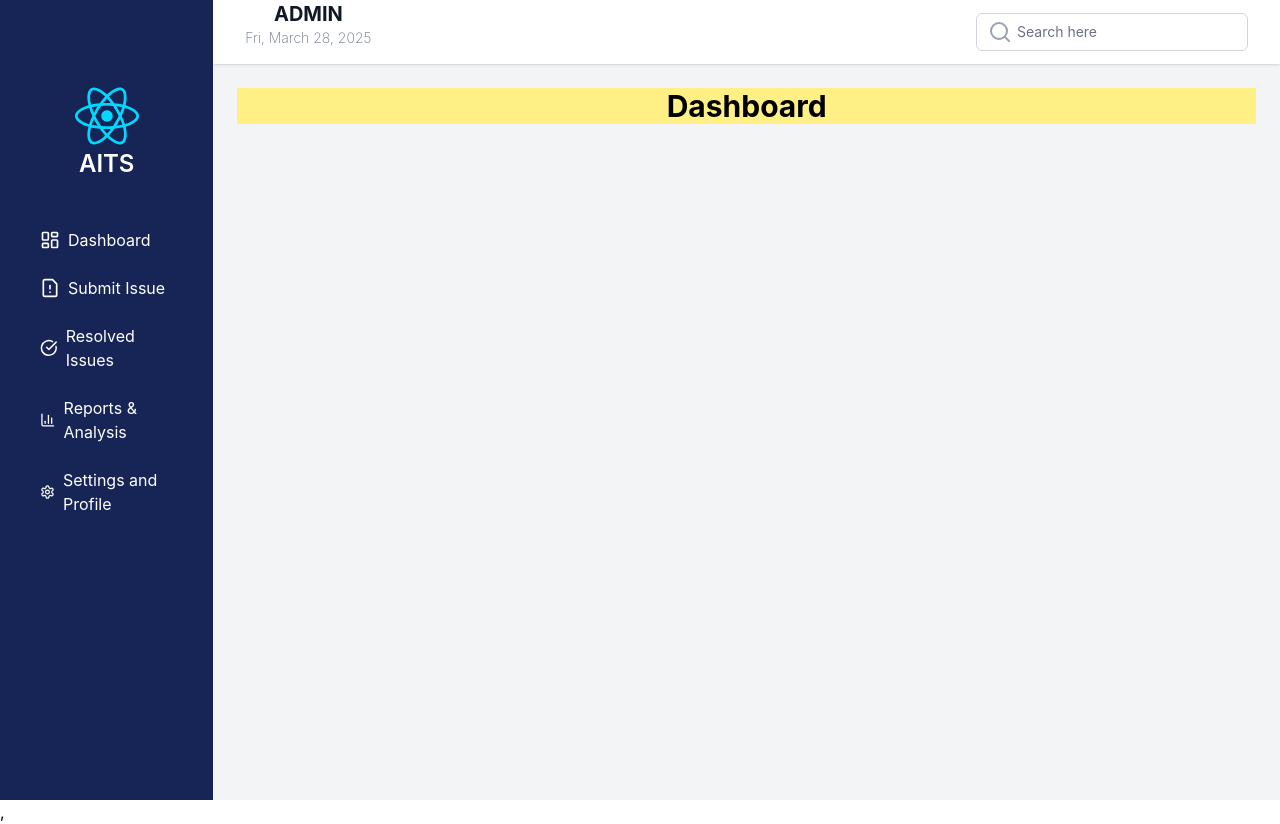
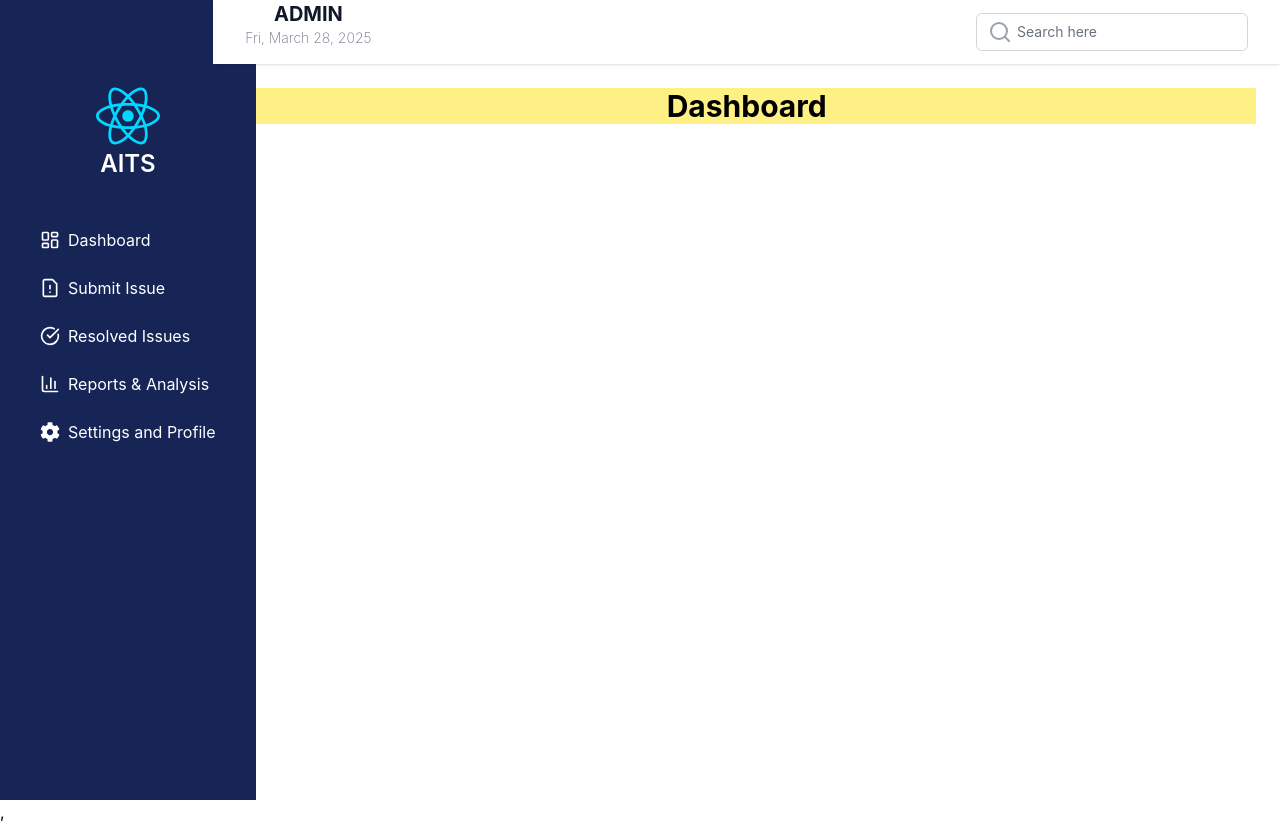
Before and after one commit to Suubi08/academic_issue_tracking_system, a React (Vite) app in the folder client/: page / in a window 1280 px wide. Built offline with nearby package versions, Linux system fonts and the light colour scheme.

Commit message:
updating navbar and sidebar toggle

```diff
--- a/client/src/App.css
+++ b/client/src/App.css
@@ -33,3 +33,6 @@ h1 {
 .h1_navbar {
   @apply text-xl font-bold text-gray-900;
 }
+.sr-only {
+  @apply absolute w-[1px] h-[1px] p-0 m-[-1px] overflow-hidden whitespace-nowrap border-0;
+}
--- a/client/src/Layout/Layout.jsx
+++ b/client/src/Layout/Layout.jsx
@@ -1,16 +1,21 @@
-import React from "react";
+import React, { useState } from "react";
 import { Outlet } from "react-router-dom";
-import { Navbar, Sidebar } from "../components";
+import Navbar from "../components/Navbar";
+import Sidebar from "../components/Sidebar";
 
 function Layout() {
+  const [sidebarOpen, setSidebarOpen] = useState(false);
+
   return (
-    <div className="grid grid-cols-12 grid-rows-1 min-h-screen">
-      <div className="col-span-2 bg-blue-950 text-white  min-h-screen">
-        <Sidebar />
+    <div className="min-h-screen flex flex-col md:grid md:grid-cols-12 md:grid-rows-1">
+      <div
+        className={`md:col-span-2 ${sidebarOpen ? "block" : "hidden"} md:block`}
+      >
+        <Sidebar open={sidebarOpen} setOpen={setSidebarOpen} />
       </div>
-      <div className="col-span-10 flex flex-col min-h-screen">
-        <Navbar />
-        <main className="col-span-10 bg-gray-100 p-6 flex-1">
+      <div className="flex-1 md:col-span-10 flex flex-col">
+        <Navbar setSidebarOpen={setSidebarOpen} sidebarOpen={sidebarOpen} />
+        <main className="flex-1 p-6">
           <Outlet />
         </main>
       </div>
--- a/client/src/components/Navbar.jsx
+++ b/client/src/components/Navbar.jsx
@@ -1,8 +1,8 @@
 import { Menu, Search } from "lucide-react";
 import React from "react";
-import { FaSearch, FaBell, FaCog } from "react-icons/fa";
+import { FaSearch, FaBell } from "react-icons/fa";
 
-const Navbar = ({ SetSidebarOpen }) => {
+const Navbar = ({ setSidebarOpen, sidebarOpen }) => {
   const getCurrentDate = () => {
     const date = new Date();
     const options = {
@@ -13,6 +13,7 @@ const Navbar = ({ SetSidebarOpen }) => {
     };
     return date.toLocaleDateString("en-US", options);
   };
+
   return (
     <nav className="bg-white shadow-sm z-10">
       <div className="px-4 sm:px-6 lg:px-8">
@@ -20,11 +21,10 @@ const Navbar = ({ SetSidebarOpen }) => {
           <div className="flex">
             <button
               type="button"
-              className="btn "
-              onClick={() => SetSidebarOpen(true)}
+              className="fixed top-4 left-4 z-50 md:hidden border border-gray-200 rounded p-2"
+              onClick={() => setSidebarOpen(!sidebarOpen)}
             >
-              <span>Open sidebar</span>
-              <Menu className="w-6 h-6" aria-hidden="true" />
+              <Menu className="w-6 h-6 text-gray-400" />
             </button>
             <div>
               <h1 className="h1_navbar">ADMIN</h1>
@@ -34,7 +34,7 @@ const Navbar = ({ SetSidebarOpen }) => {
           <div className="flex items-center relative">
             <div className="max-w-xs w-full">
               <div className="absolute flex items-center left-0 pl-3 pointer-events-none inset-y-0">
-                <Search className="w-6 h-6  text-gray-400" aria-hidden="true" />
+                <Search className="w-6 h-6 text-gray-400" aria-hidden="true" />
               </div>
               <input
                 type="search"
--- a/client/src/components/Sidebar.jsx
+++ b/client/src/components/Sidebar.jsx
@@ -3,17 +3,30 @@ import { NavLink } from "react-router-dom";
 import logo from "../assets/logo.svg";
 import {
   LayoutDashboard,
-  Settings,
   FileWarning,
   CheckCircle,
   BarChart3,
 } from "lucide-react";
+import { FaCog } from "react-icons/fa";
 
-const Sidebar = () => {
+const Sidebar = ({ open, setOpen }) => {
   return (
-    <aside className=" h-screen bg-blue-950 text-white p-6">
-      <div className="flex flex-col   ">
-        <div className="flex flex-col items-center mb-10 mt-15 ">
+    <>
+      {/* Mobile sidebar backdrop */}
+      {open && (
+        <div
+          className="fixed inset-0 z-40 bg-gray-600 bg-opacity-75 md:hidden"
+          onClick={() => setOpen(false)}
+        />
+      )}
+      <div
+        className={`fixed inset-y-0 left-0 z-50 w-64 bg-indigo-900 text-white transform transition-transform duration-300 ease-in-out ${
+          open ? "translate-x-0" : "-translate-x-full"
+        } md:translate-x-0 md:static md:h-screen`}
+      >
+        <aside className="h-screen bg-blue-950 text-white p-6">
+          <div className="flex flex-col">
+            <div className="flex flex-col items-center mb-10 mt-15">
               <img src={logo} alt="Logo" className="w-16 h-16" />
               <h1 className="text-xl font-bold">AITS</h1>
             </div>
@@ -49,7 +62,7 @@ const Sidebar = () => {
                 <NavLink
                   to="/resolved"
                   className={({ isActive }) =>
-                `flex items-center  px-4 py-2 rounded-md transition ${
+                    `flex items-center px-4 py-2 rounded-md transition ${
                       isActive ? "bg-blue-700 text-white" : "hover:bg-blue-800"
                     }`
                   }
@@ -62,12 +75,11 @@ const Sidebar = () => {
                 <NavLink
                   to="/reports"
                   className={({ isActive }) =>
-                `flex items-center  px-4 py-2 rounded-md transition ${
+                    `flex items-center px-4 py-2 rounded-md transition ${
                       isActive ? "bg-blue-700 text-white" : "hover:bg-blue-800"
                     }`
                   }
                 >
-              {" "}
                   <BarChart3 size={20} className="mr-2" />
                   Reports & Analysis
                 </NavLink>
@@ -76,18 +88,20 @@ const Sidebar = () => {
                 <NavLink
                   to="/settings"
                   className={({ isActive }) =>
-                `flex items-center  px-4 py-2 rounded-md transition  ${
+                    `flex items-center px-4 py-2 rounded-md transition ${
                       isActive ? "bg-blue-700 text-white" : "hover:bg-blue-800"
                     }`
                   }
                 >
-              <Settings size={20} className="mr-2" />
+                  <FaCog size={20} className="mr-2" />
                   Settings and Profile
                 </NavLink>
               </li>
             </ul>
           </div>
         </aside>
+      </div>
+    </>
   );
 };
 
```
Lines whose indentation alone changed are shown as unchanged.
